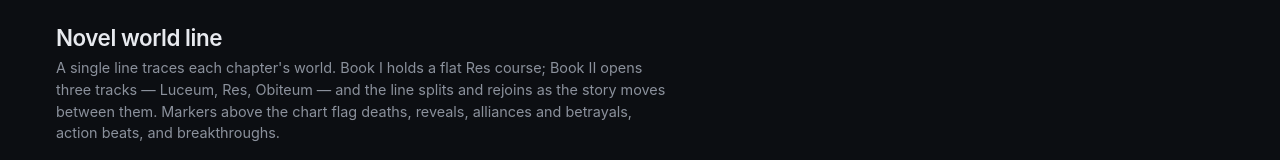
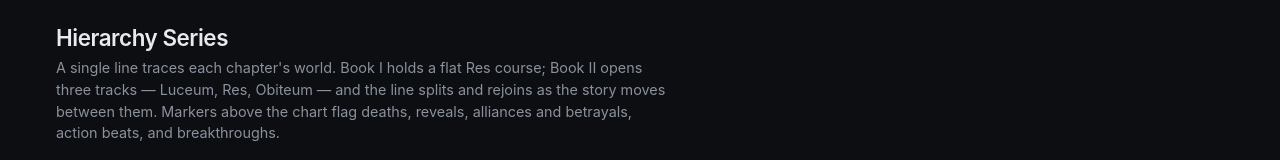
Before and after one commit to andrewwhitman-cpp/hierarchy-series-graphed, a React (Vite) app: page / in a window 1280 px wide. Shown: the top 160 px of the page. Built offline with nearby package versions, Linux system fonts and the light colour scheme.

Commit message:
Update titles in index.html and App.tsx to reflect the new branding as "Hierarchy Series".

```diff
--- a/index.html
+++ b/index.html
@@ -3,7 +3,7 @@
   <head>
     <meta charset="UTF-8" />
     <meta name="viewport" content="width=device-width, initial-scale=1.0" />
-    <title>Novel graph — Hierarchy duology</title>
+    <title>Hierarchy Series</title>
     <meta name="description" content="Abstract relationship dynamics across two books — spoiler-safe structural view." />
   </head>
   <body>
--- a/src/App.tsx
+++ b/src/App.tsx
@@ -9,7 +9,7 @@ export default function App() {
   return (
     <div className="app">
       <header className="header">
-        <h1 className="title">Novel world line</h1>
+        <h1 className="title">Hierarchy Series</h1>
         <p className="subtitle">
           A single line traces each chapter's world. Book I holds a flat Res course; Book II opens
           three tracks — Luceum, Res, Obiteum — and the line splits and rejoins as the story moves
```
